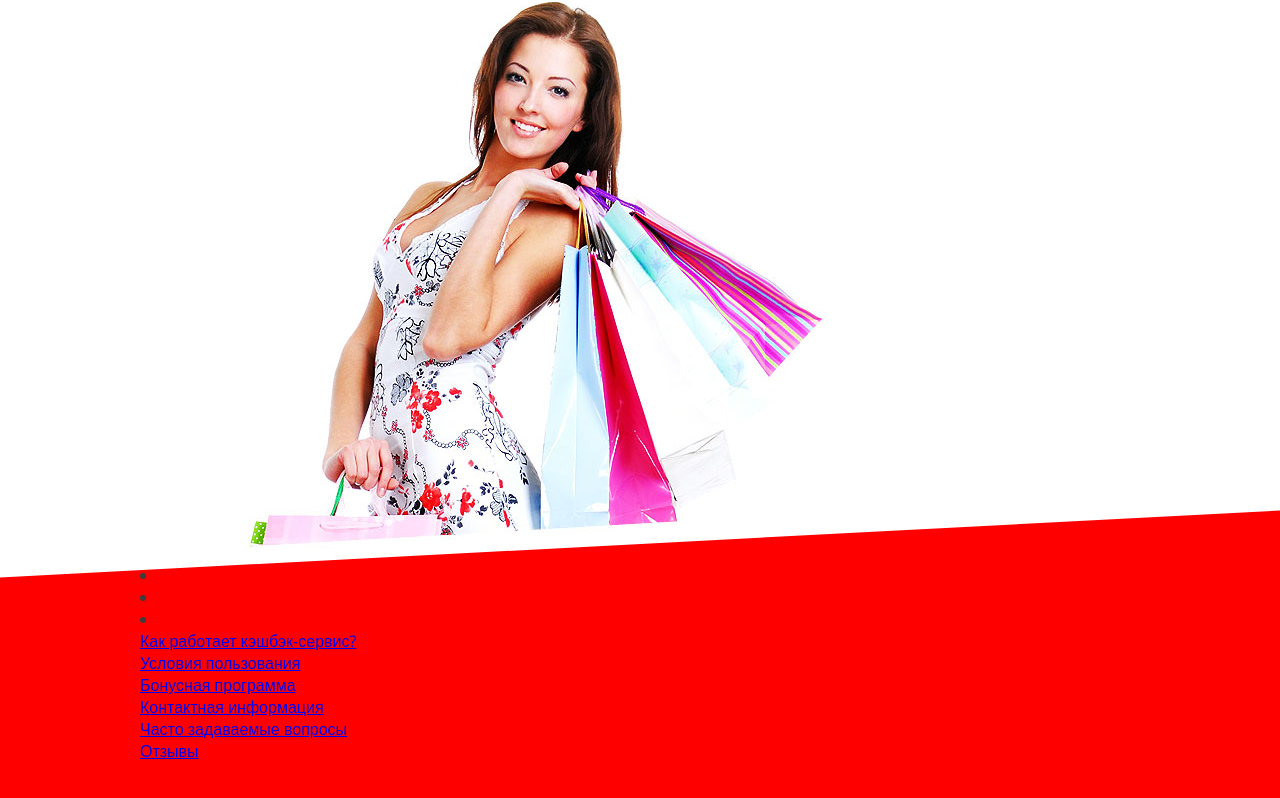
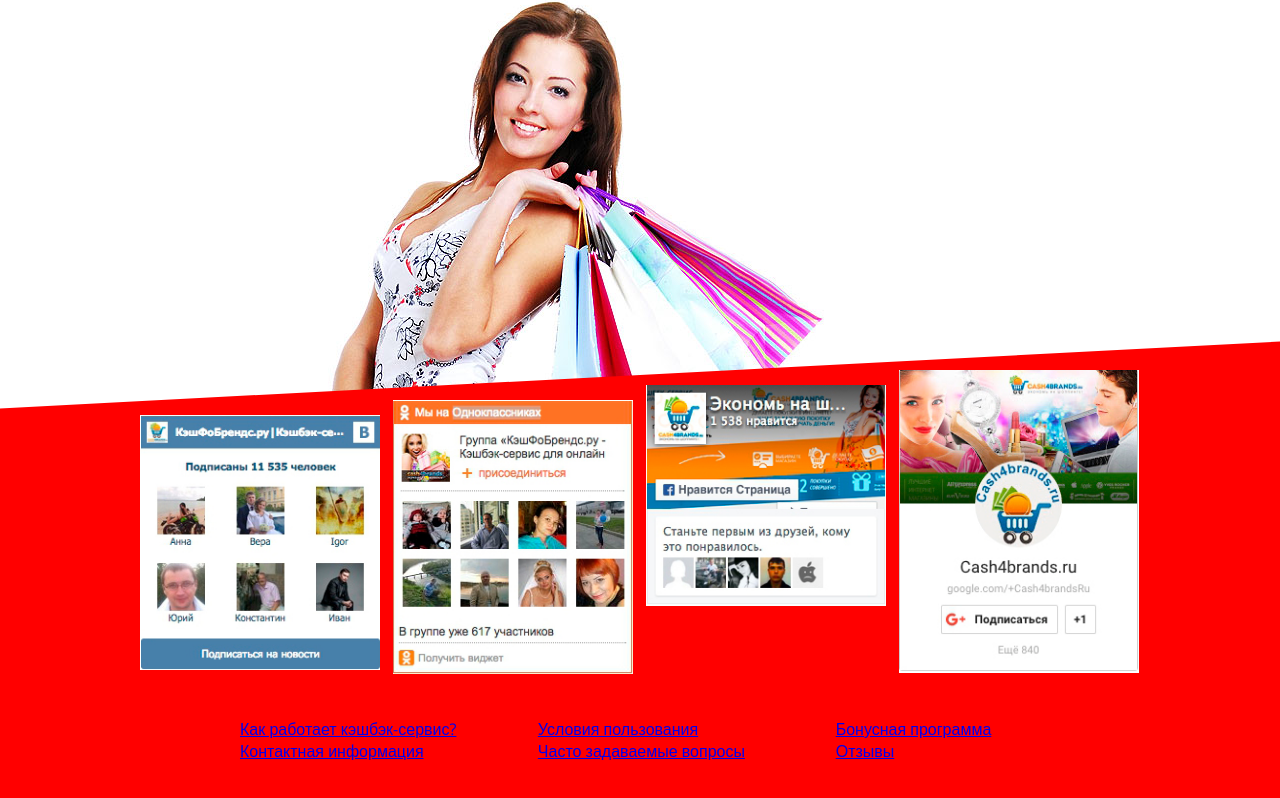
Before and after one commit to RadiksMan/cashforbrands, a website: page src/index.html in a window 1280 px wide. Shown: the part 134-932 px from the top of the page. Drawn offline with nearby package versions, Linux system fonts and the light colour scheme; files that its build step writes are made by us from their sources.

Commit message:
mixin optimized

```diff
--- a/src/less/develop_less/develop_1.less
+++ b/src/less/develop_less/develop_1.less
@@ -4,12 +4,35 @@
 
 		.footer-wrap{position: relative;padding-top: 20px;
 			&:before, &:after{content:'';background-color:red;position: absolute;}
-			&:before{left: 0;right: 0;bottom: 0;top: 0;background-color:red;transform:skewY(-3deg);}
+			&:before{left: 0;right: 0;bottom: 0;top: 0;transform:skewY(-3deg);}
 			&:after{bottom: -50px;left:0;right: 0;height: 100px;}
 		}
 
+		.footer-top{padding-top: 20px;
+			li{max-width: 24%;display: inline-block;vertical-align: top;margin-right: .9%;position: relative;top:0;
+				&:last-child{margin-right: 0;}
+				.chairsPosition(-15, 4);
+			}
+		}
 
+		.footer-bottom{padding: 0 10px 0 10%;margin: 0 auto;
+			li{display: inline-block;vertical-align: top;width: 31%;margin-right: 2%;
+				&:nth-child(3n){margin-right: 0;}
+			}
+		}
 
 	}
 
 /* /footer */
+
+/* mixins */
+
+	.chairsPosition(@value, @counter) when (@counter > 0){
+
+		&:nth-child(@{counter}){
+			top:(@value * (@counter - 1))*1px;
+		}
+		.chairsPosition(@value, (@counter - 1));
+	}
+
+/* mixins */
--- a/src/partials/footer.html
+++ b/src/partials/footer.html
@@ -5,7 +5,7 @@
 			<div class="mbox">
 
 				<div class="footer-top">
-					<div class="ul">
+					<ul>
 						<li>
 							<img src="images/footer-top-img1.jpg" alt="" />
 						</li>
@@ -15,7 +15,10 @@
 						<li>
 							<img src="images/footer-top-img3.jpg" alt="" />
 						</li>
-					</div>
+						<li>
+							<img src="images/footer-top-img4.jpg" alt="" />
+						</li>
+					</ul>
 				</div>
 
 				<div class="footer-bottom">
```
Also changed, not shown: src/images/footer-top-img1.jpg (added), src/images/footer-top-img2.jpg (added), src/images/footer-top-img3.jpg (added), src/images/footer-top-img4.jpg (added), src/images/socials-icon-fb.png (deleted), src/images/socials-icon-in.png (deleted), src/images/socials-icon-od.png (deleted), src/images/socials-icon-vk.png (deleted), 1 other file.
